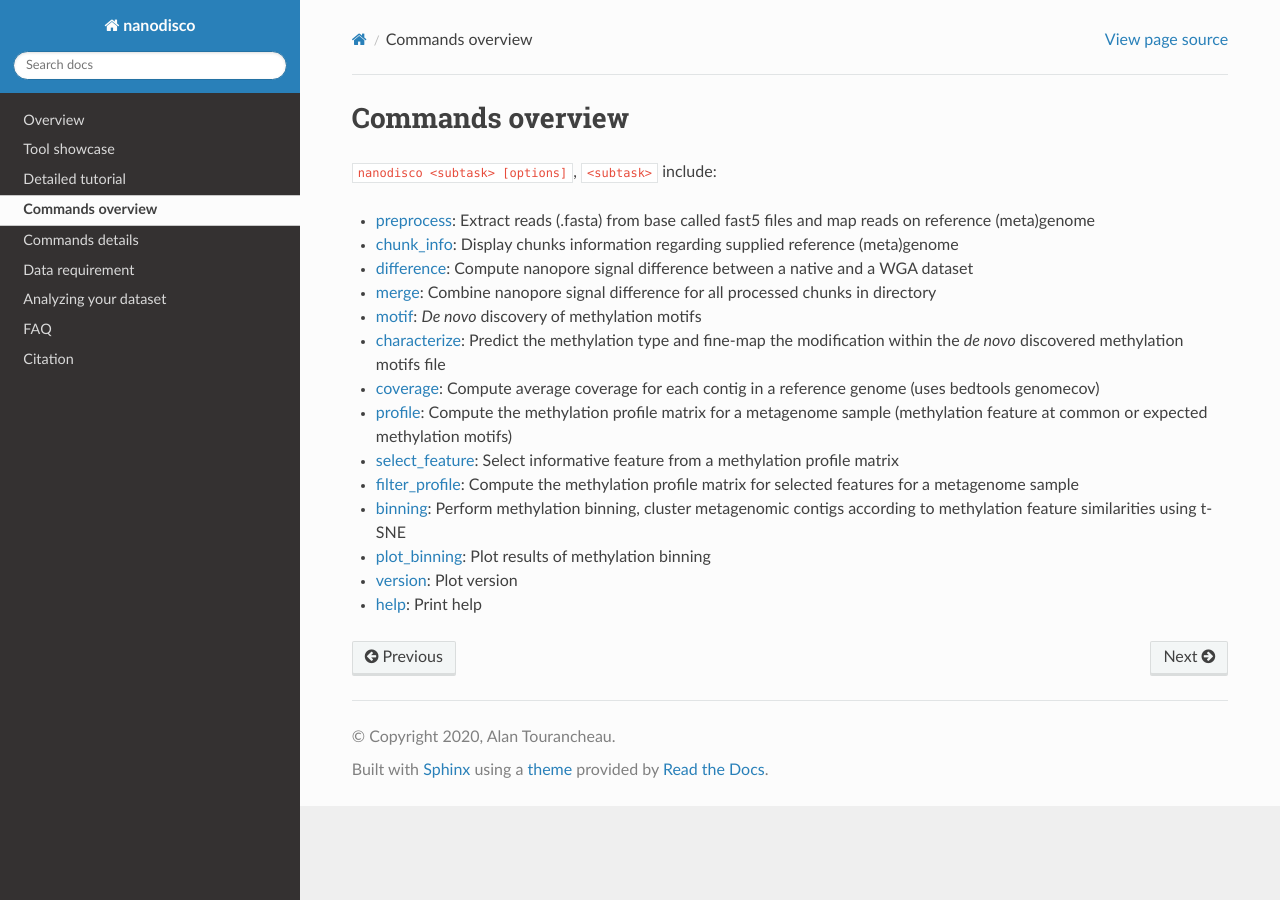
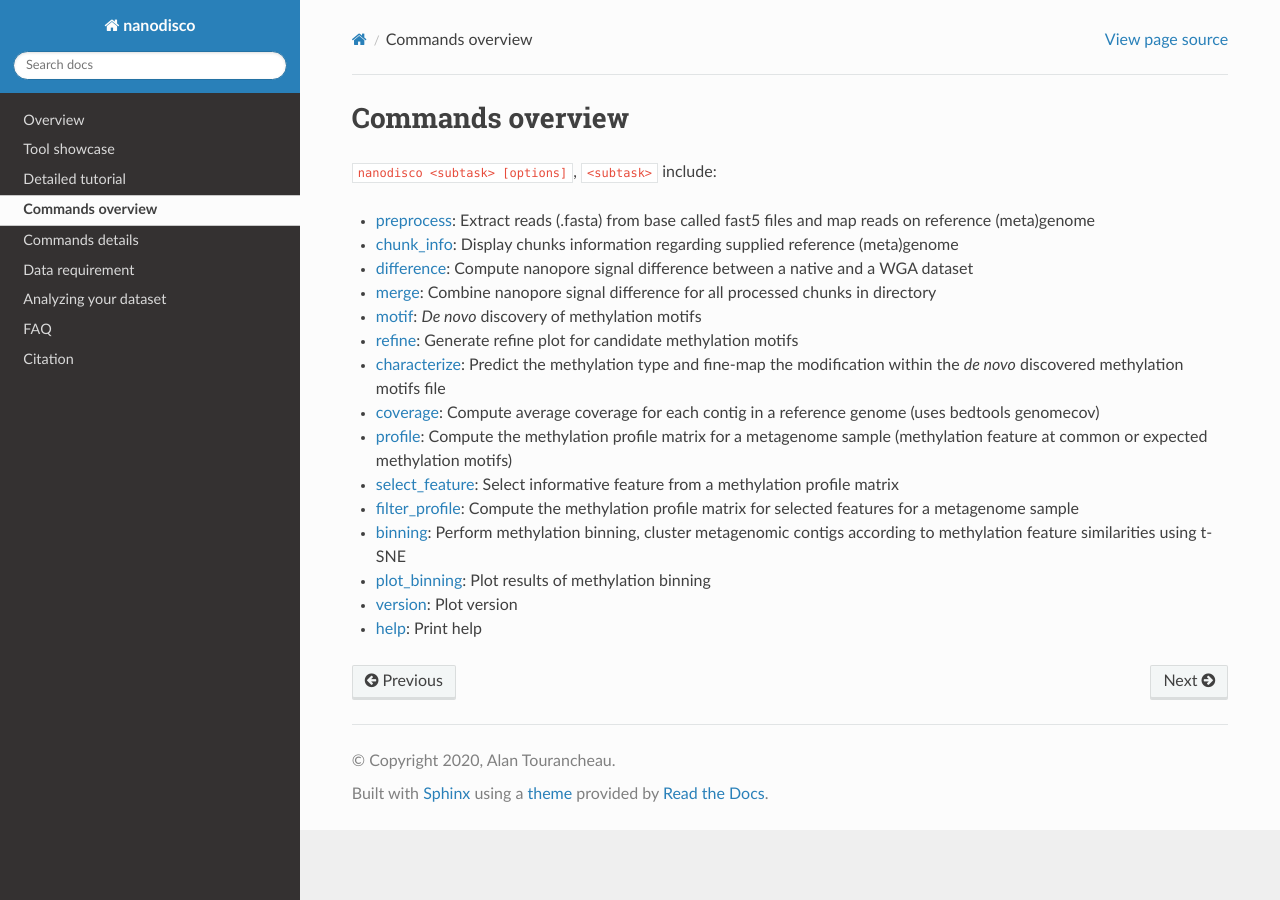
Before and after one commit to fanglab/nanodisco, a Sphinx documentation site: the page built from docs/commands_overview.rst, in a window 1280 px wide. Built offline with Sphinx 7.4.7 and the Read the Docs theme 2.0.0, drawn with Linux system fonts in a browser that asks for light colours.

Commit message:
Update commands_overview.rst
Include new command from v1.0.1

```diff
--- a/docs/commands_overview.rst
+++ b/docs/commands_overview.rst
@@ -9,6 +9,7 @@ Commands overview
 * :ref:`difference`: Compute nanopore signal difference between a native and a WGA dataset
 * :ref:`merge`: Combine nanopore signal difference for all processed chunks in directory
 * :ref:`motif`: *De novo* discovery of methylation motifs
+* :ref:`refine`: Generate refine plot for candidate methylation motifs
 * :ref:`characterize`: Predict the methylation type and fine-map the modification within the *de novo* discovered methylation motifs file
 * :ref:`coverage`: Compute average coverage for each contig in a reference genome (uses bedtools genomecov)
 * :ref:`profile`: Compute the methylation profile matrix for a metagenome sample (methylation feature at common or expected methylation motifs)
```
